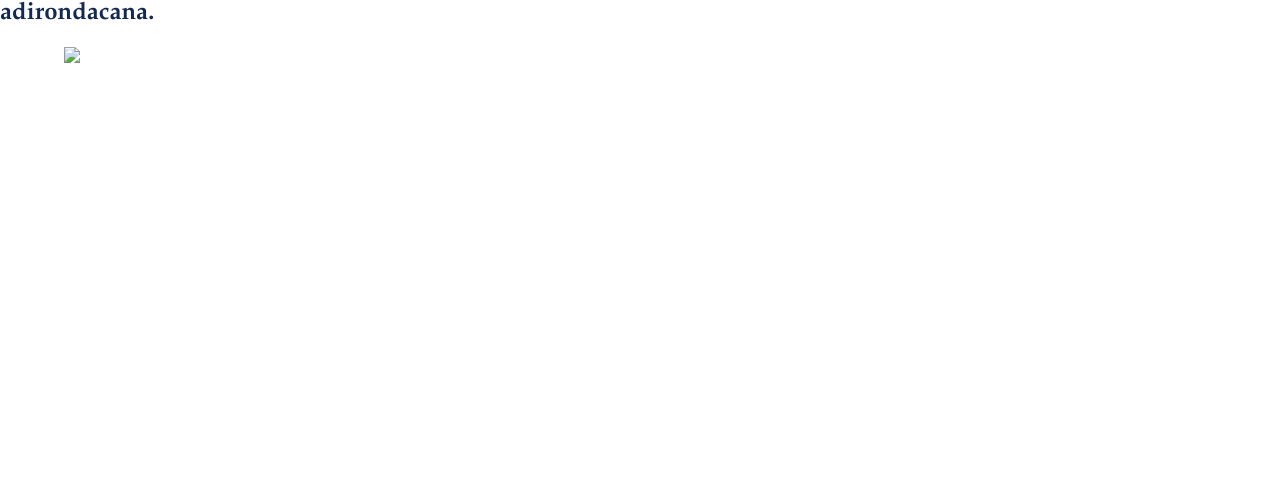
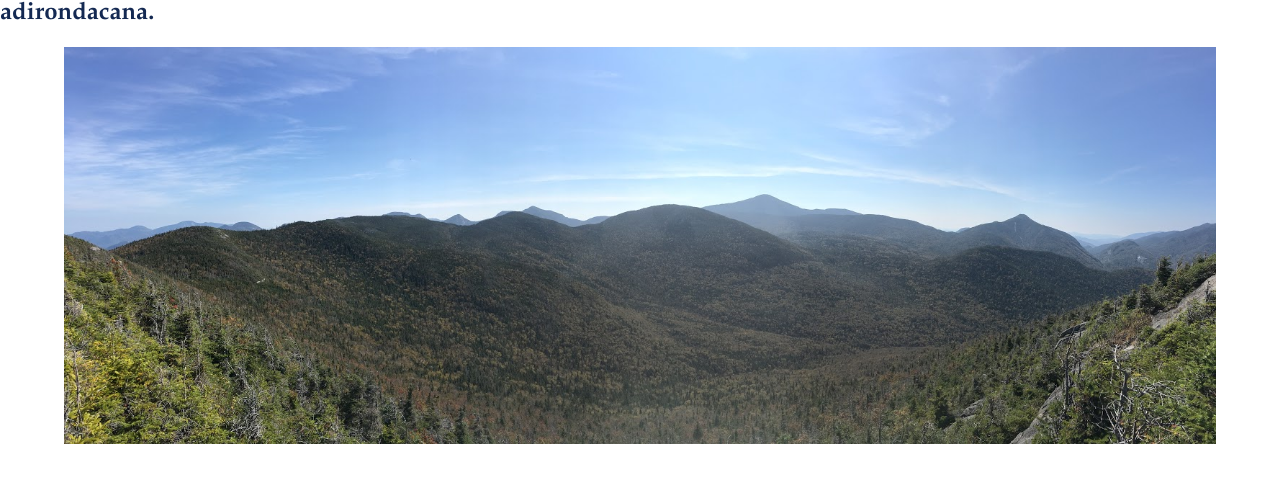
Before and after one commit to adirondacana/adirondacana, a plain HTML site: page index.html in a window 1280 px wide. Drawn offline with nearby package versions, Linux system fonts and the light colour scheme.

Commit message:
Update index.html

```diff
--- a/index.html
+++ b/index.html
@@ -37,7 +37,7 @@ $(document).ready(function() {
       </h2>
       </font>
     <br>
- <img id="one" class="center fit" src="images/IMG-3380.JPG">
+ <img id="one" class="center fit" src="images/IMG_3380.JPG">
   </div>
   </body>
 </html>
```
